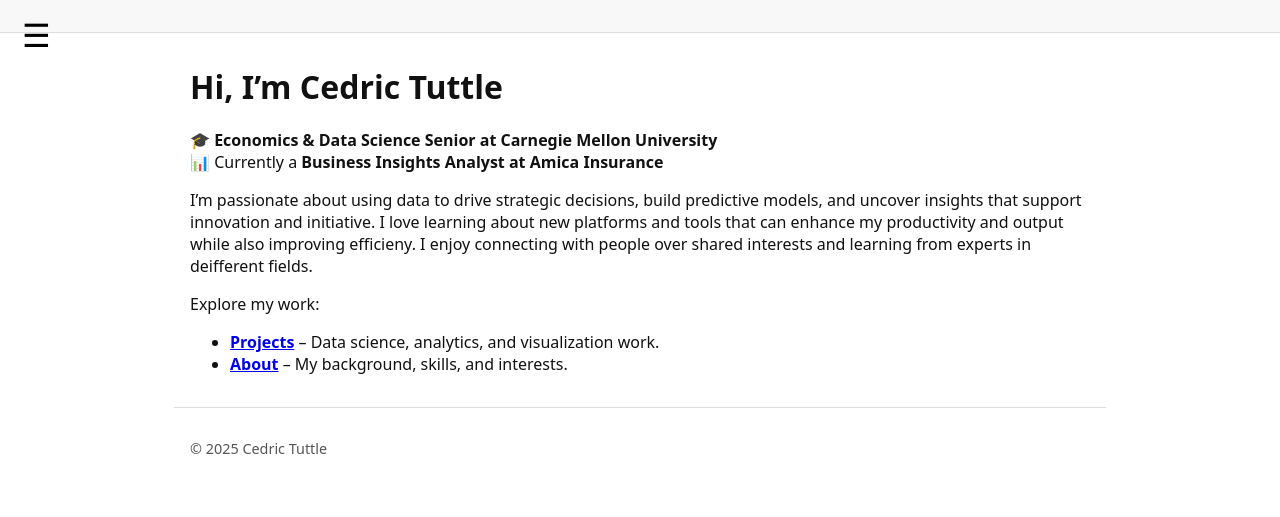
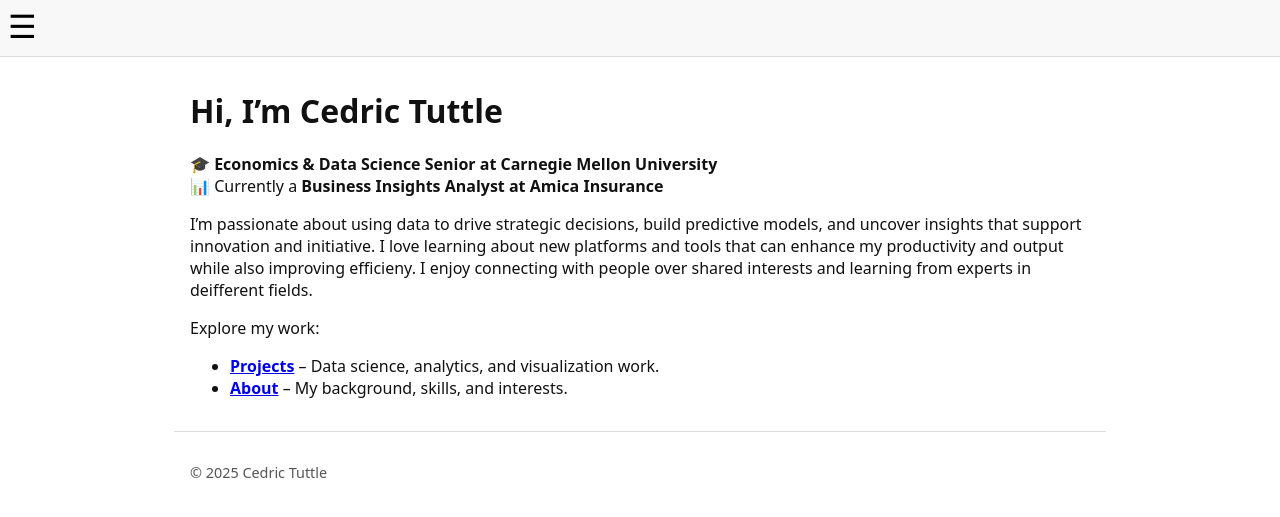
Before and after one commit to ctuttle123/cedrictuttle.github.io, a Jekyll site: the page built from index.md, in a window 1280 px wide. Shown: the top 517 px of the page. Built offline with Jekyll 4.4.1, drawn with Linux system fonts in a browser that asks for light colours.

Commit message:
Update custom.scss

```diff
--- a/_sass/custom.scss
+++ b/_sass/custom.scss
@@ -1,4 +1,4 @@
-/* --- General layout --- */
+/* --- General page layout --- */
 body, html {
   margin: 0;
   padding: 0;
@@ -9,22 +9,25 @@ body, html {
 
 /* --- Header --- */
 .site-header {
-  position: relative;
-  padding: 1rem;
+  position: relative;   /* positioning context for hamburger */
   background-color: #f8f8f8;
   border-bottom: 1px solid #ddd;
+  padding: 0;           /* remove padding to hug page edges */
+  height: 3.5rem;       /* reserve space for hamburger */
 }
 
-/* Hamburger button flush-left */
+/* Hamburger button flush to top-left corner */
 .hamburger {
+  position: absolute;
+  top: 0;
+  left: 0;
   font-size: 2rem;
   background: none;
   border: none;
   cursor: pointer;
-  position: absolute;
-  top: 1rem;
-  left: 1rem;
   margin: 0;
+  padding: 0.5rem;  /* optional small padding for easier click */
+  z-index: 20;
 }
 
 /* Drop-down nav */
@@ -32,8 +35,8 @@ body, html {
   display: none;
   flex-direction: column;
   position: absolute;
-  top: 3.5rem; /* below hamburger */
-  left: 1rem;
+  top: 3.5rem;   /* place below hamburger */
+  left: 0;       /* align with left edge of page */
   background-color: #f8f8f8;
   border: 1px solid #ddd;
   padding: 0.5rem 1rem;
@@ -81,6 +84,6 @@ body, html {
 /* --- Responsive adjustments --- */
 @media (max-width: 768px) {
   #nav-menu ul {
-    width: 150px;
+    width: 150px;  /* adjust as needed */
   }
 }
```
